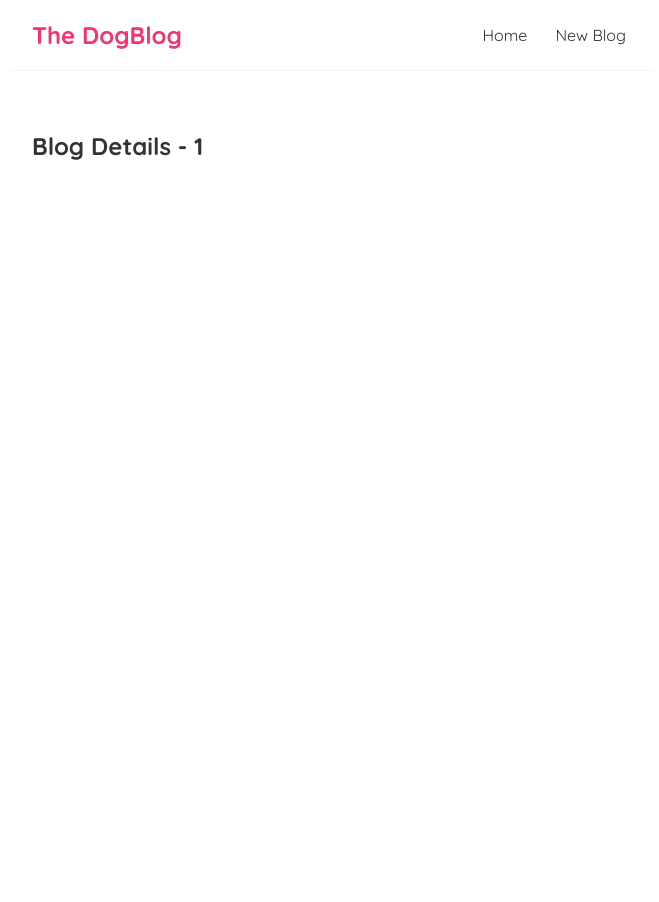
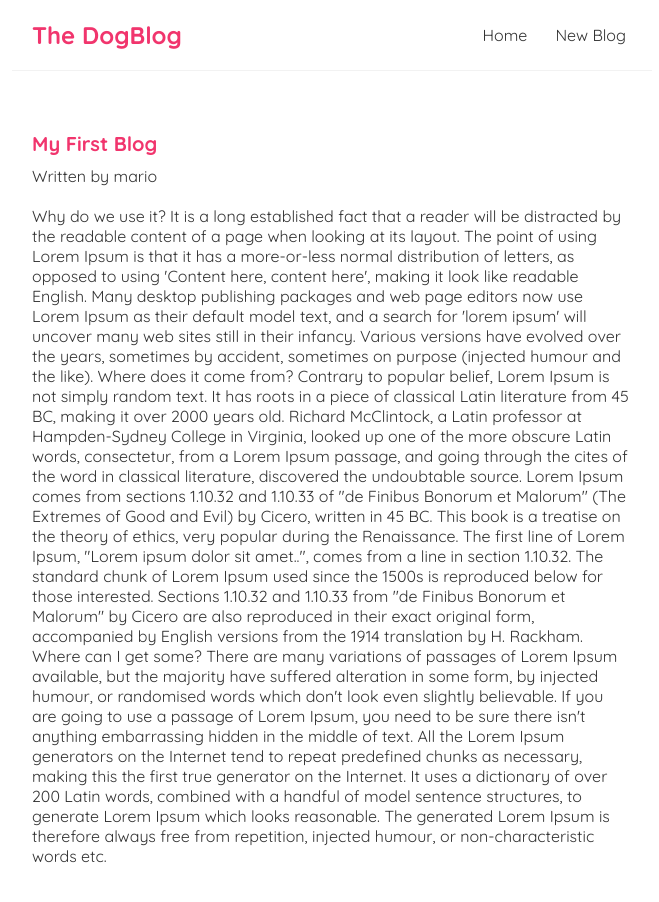
Before and after one commit to HarshitDuggal/DogBlog, a React (Create React App) app: page /blogs/1 in a window 1280 px wide. Shown: the top 902 px of the page, without its empty margins (308-967 px from the left). Before the commit the page ends 800 px from the top, so only its background shows below. Built offline with nearby package versions, Linux system fonts and the light colour scheme; data requests are answered from the project's data file.

Commit message:
reusing custom hook

```diff
--- a/src/BlogDetails.js
+++ b/src/BlogDetails.js
@@ -1,11 +1,20 @@
 import { useParams } from "react-router-dom";
+import useFetch from "./useFetch";
 
 const BlogDetails = () => {
     const { id } = useParams();
-
+    const{ Data : blog, isPending , error } = useFetch('http://localhost:8000/blogs/' + id);
     return (
        <div className = 'blog-details'>
-            {<h2>Blog Details - {id}</h2>}
+            {isPending && <div>Loading...</div>}
+            {error && <div>{error}</div>}
+            {blog && (
+                <article>
+                    <h2>{blog.title}</h2>
+                    <p>Written by {blog.author}</p>
+                    <div>{blog.body}</div>
+                </article>
+            )}
         </div>
     );
 }
--- a/src/index.css
+++ b/src/index.css
@@ -51,3 +51,19 @@
 .Blog-Preview a{
    text-decoration: none;
 }
+.blog-details h2 {
+  font-size: 20px;
+  color: #f1356d;
+  margin-bottom: 10px;
+}
+.blog-details div {
+  margin: 20px 0;
+}
+/* .blog-details button {
+  background: #f1356d;
+  color: #fff;
+  border: 0;
+  padding: 8px;
+  border-radius: 8px;
+  cursor: pointer;
+} */
```
